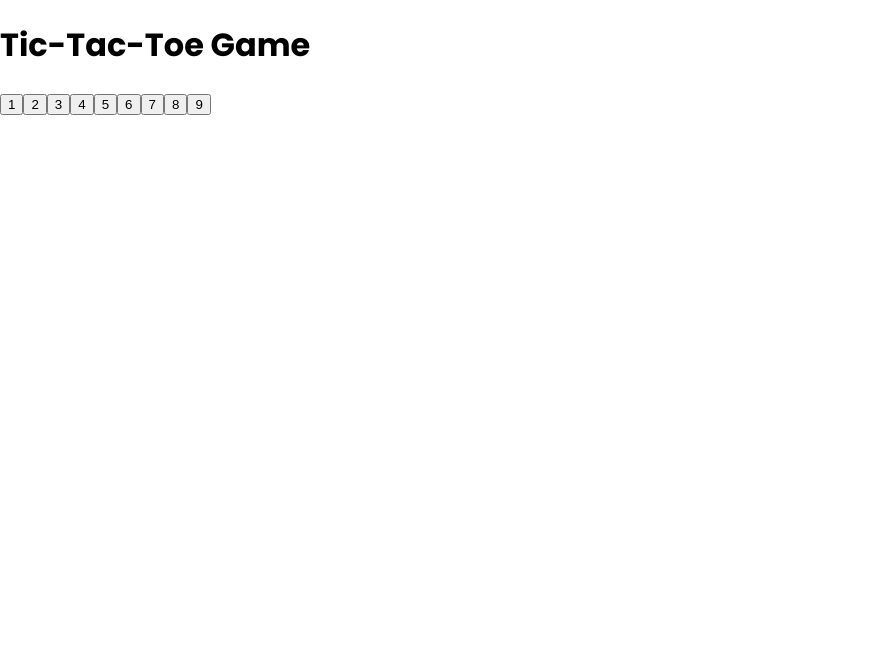
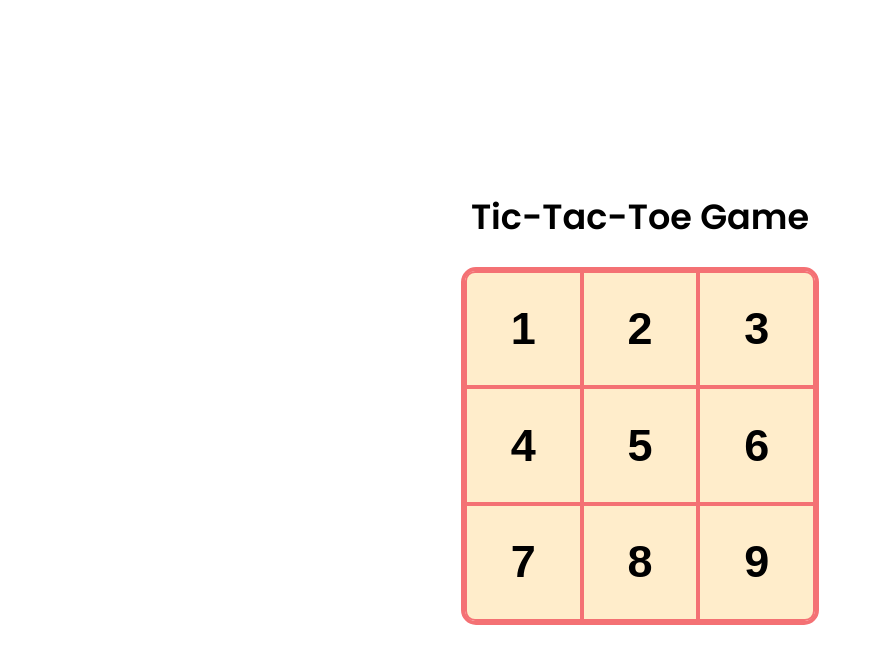
Before and after one commit to 2022-DEV3-007/TicTacToe, a React (Create React App) app: page / in a window 1280 px wide. Shown: the top 664 px of the page, without its empty margins (0-882 px from the left). Built offline with nearby package versions, Linux system fonts and the light colour scheme.

Commit message:
styling board

```diff
--- a/src/components/Board/Board.css
+++ b/src/components/Board/Board.css
@@ -0,0 +1,9 @@
+.board__container {
+    width: 350px;
+    height: 350px;
+    border: 4px #F47174 solid;
+    border-radius: 15px;
+    display: grid;
+    grid-template-columns: repeat(3, 1fr);
+    grid-template-rows: repeat(3, 1fr);
+}
--- a/src/components/Board/Board.jsx
+++ b/src/components/Board/Board.jsx
@@ -3,7 +3,7 @@ import Square from "../Square/Square"
 
 function Board() {
   return (
-    <div>
+    <div className='board__container'>
       <Square value={1}/>
       <Square value={2}/>
       <Square value={3}/>
--- a/src/components/Game/Game.css
+++ b/src/components/Game/Game.css
@@ -0,0 +1,14 @@
+.game__container {
+    height: 100vh;
+    display: flex;
+    flex-flow: column;
+    justify-content: center;
+    align-items: center;
+}
+
+.game__title {
+    font-size: 35px;
+    font-weight: 600;
+    text-align: center;
+    margin-top: 15px;
+}
--- a/src/components/Game/Game.jsx
+++ b/src/components/Game/Game.jsx
@@ -3,8 +3,8 @@ import Board from '../Board/Board';
 
 function Game() {
   return (
-    <div>
-      <h1>Tic-Tac-Toe Game</h1>
+    <div className='game__container'>
+      <h1 className='game__title'>Tic-Tac-Toe Game</h1>
       <Board />
     </div>
 
--- a/src/components/Square/Square.css
+++ b/src/components/Square/Square.css
@@ -0,0 +1,23 @@
+.square__button {
+    background-color: #FFEDCB;
+    border:#F47174 2px solid;
+    font-size: 45px;
+    font-weight: 600;
+
+}
+
+.square__button:nth-child(1) {
+    border-top-left-radius: 10px;
+}
+
+.square__button:nth-child(3) {
+    border-top-right-radius: 10px;
+}
+
+.square__button:nth-child(7) {
+    border-bottom-left-radius: 10px;
+}
+
+.square__button:nth-child(9) {
+    border-bottom-right-radius: 10px;
+}
--- a/src/components/Square/Square.jsx
+++ b/src/components/Square/Square.jsx
@@ -2,7 +2,7 @@ import './Square.css';
 
 function Square({value}) {
   return (
-    <button>{value}</button>
+    <button className='square__button'>{value}</button>
   );
 }
 
```
